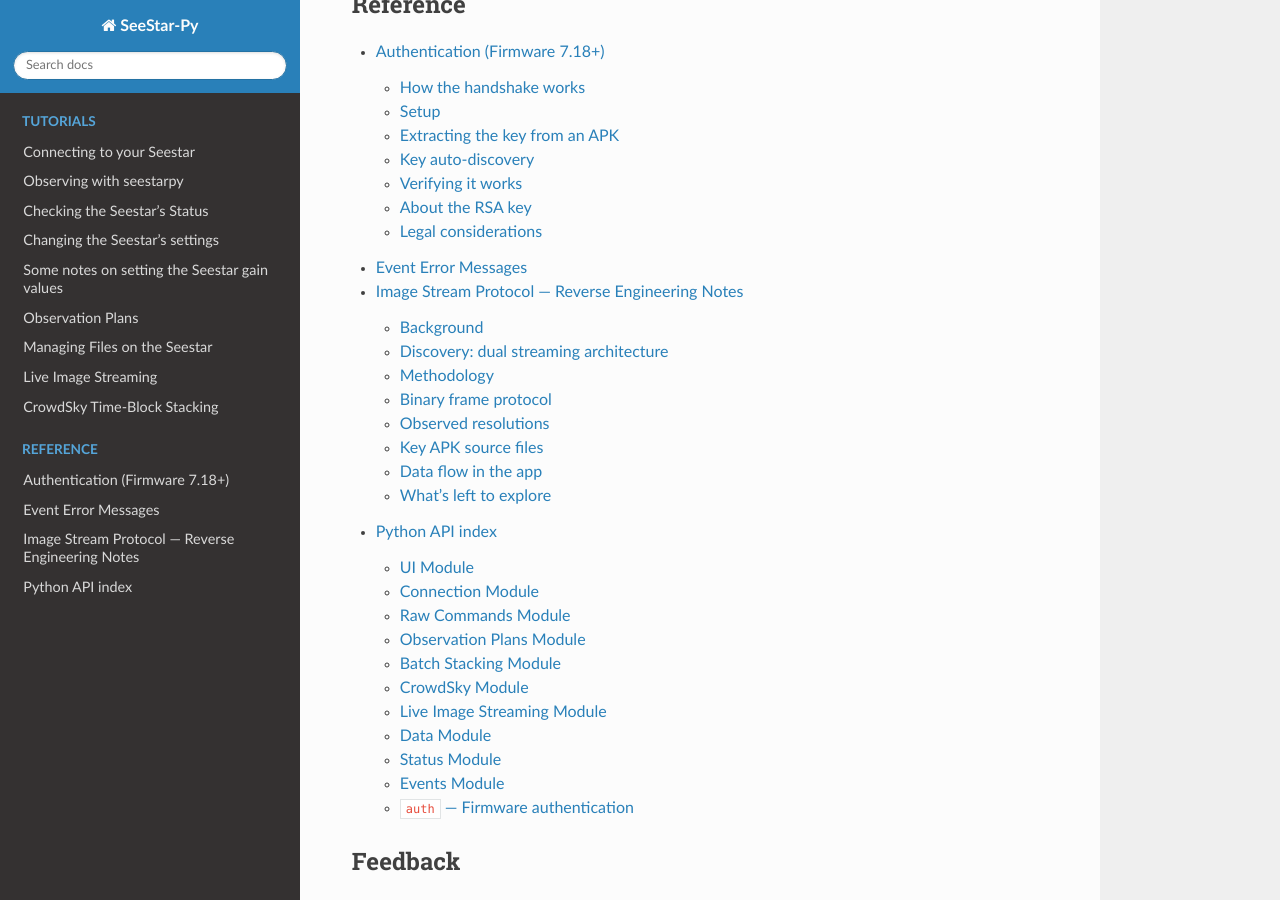
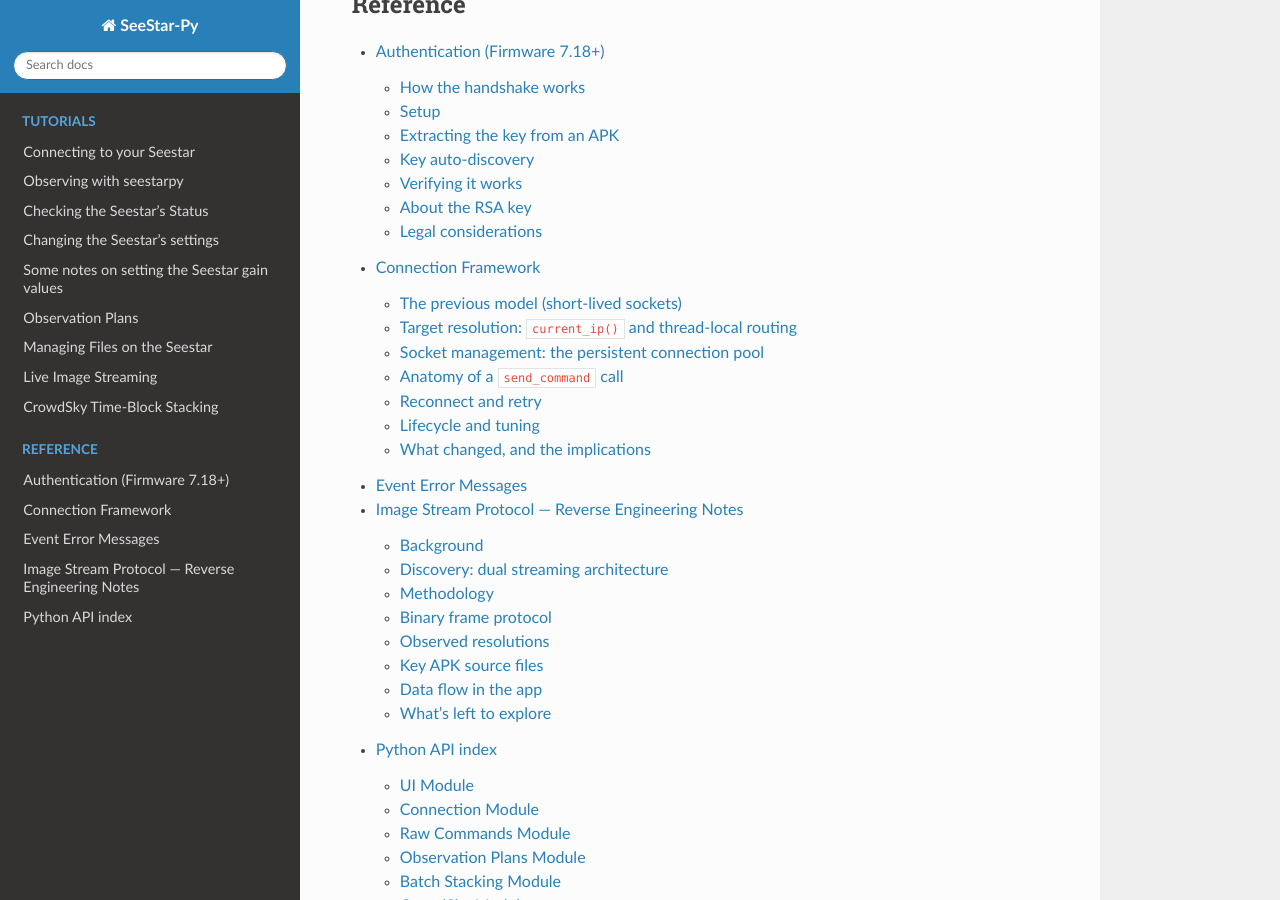
Before and after one commit to astronomyk/seestarpy, a Sphinx documentation site: the page built from docs/index.rst, in a window 1280 px wide and 900 px high, scrolled down 3773 px. Built offline with Sphinx 7.4.7 and the Read the Docs theme 3.1.0, drawn with Linux system fonts in a browser that asks for light colours; part of the change alters nothing that is shown.

Commit message:
docs: add Connection Framework reference page
Document the persistent, authenticated connection pool and per-thread IP
routing introduced on the connection/session branch: how send_command
resolves the target via current_ip(), how multiple_ips sets a thread-local
scope (no DEFAULT_IP race) and nested calls inherit it, the _Connection
reuse + reconnect/retry behaviour, lifecycle (close_connections, atexit,
PERSIST_CONNECTIONS), and the behavioural differences from the old
short-lived-socket model. Wired into the Reference toctree.

Co-Authored-By: Claude Opus 4.8 (1M context) <noreply@anthropic.com>

```diff
--- a/docs/index.rst
+++ b/docs/index.rst
@@ -151,6 +151,7 @@ Contents
    :caption: Reference
 
    info/authentication
+   info/connection_framework
    info/errors
    info/image_stream_protocol
    api/api_index
--- /dev/null
+++ b/docs/info/connection_framework.rst
@@ -0,0 +1,230 @@
+Connection Framework
+====================
+
+This page explains how seestarpy talks to a Seestar under the hood: how a
+command is routed to the right telescope, and how the underlying TCP socket
+is opened, authenticated, reused and recovered.  Most users never need this
+--- :func:`~seestarpy.connection.send_command` and the high-level API "just
+work" --- but it matters if you control **multiple Seestars**, run **long
+polling loops** (e.g. :func:`~seestarpy.crowdsky.stack_blocks`), or are
+debugging connection behaviour.
+
+There are two independent mechanisms: **how the target IP is chosen**
+(per-thread routing) and **how the socket is managed** (a persistent,
+authenticated connection pool).
+
+
+The previous model (short-lived sockets)
+----------------------------------------
+
+Historically every JSON-RPC command was a complete, throwaway TCP session:
+
+.. code-block:: text
+
+   send_command(params):
+       open a brand-new socket to DEFAULT_IP:4700
+       if a key is configured: run the full RSA auth handshake
+       send the command
+       read \r\n frames until the reply id matches (skipping events)
+       close the socket
+
+This had two structural problems:
+
+1. **Re-authentication on every call.**  Firmware 7.18+ verifies a client
+   *per TCP connection*.  Because each command opened a fresh socket, it
+   re-ran the full handshake (``get_verify_str`` -> sign -> ``verify_client``
+   -> ``pi_is_verified``, 3 round-trips plus an RSA signature) every single
+   time.  A stacking poll loop --- one status query every few seconds for an
+   hour --- meant well over a thousand handshakes.
+
+2. **Routing through a mutable global.**  ``send_command`` read the module
+   global :data:`~seestarpy.connection.DEFAULT_IP`.  To target a specific
+   scope, :func:`~seestarpy.connection.multiple_ips` *reassigned that global*
+   inside each worker thread.  With two scopes running in parallel, one
+   worker could overwrite the global out from under another --- so a command
+   could land on the wrong telescope.
+
+
+Target resolution: ``current_ip()`` and thread-local routing
+------------------------------------------------------------
+
+Routing no longer touches the global.  The target host is resolved at call
+time by :func:`~seestarpy.connection.current_ip`:
+
+.. code-block:: python
+
+   _active = threading.local()
+
+   def current_ip():
+       return getattr(_active, "ip", None) or DEFAULT_IP
+
+- :data:`~seestarpy.connection.DEFAULT_IP` is still the single-scope default,
+  but it is **never mutated for routing** anymore.
+- :func:`~seestarpy.connection.multiple_ips` sets ``_active.ip`` on each
+  worker **thread**, runs the wrapped function, and clears it afterwards:
+
+  .. code-block:: python
+
+     def call_with_ip(ip):
+         _active.ip = ip
+         try:
+             return func(*args, **kwargs)
+         finally:
+             _active.ip = None        # don't leak into a reused pool thread
+
+Because :class:`threading.local` is per-thread, two workers targeting
+different scopes can never observe each other's IP --- the race is gone by
+construction.
+
+**Nested decorated calls inherit the scope.**  When a decorated function is
+called *without* an ``ips=`` argument, the wrapper reuses the current
+thread's ``_active.ip``.  So ``stack_blocks(ips=2)`` runs on a worker whose
+active IP is Seestar 2, and every ``set_batch_stack_setting`` /
+``data.list_folder_contents`` it calls internally resolves to that same
+Seestar instead of snapping back to :data:`DEFAULT_IP`.
+
+The SMB and HTTP paths follow the same routing: ``data._connect_smb``,
+``data._build_http_url`` and ``crowdsky._read_fits_ra_dec`` all resolve their
+host via :func:`current_ip` so file listings, downloads and FITS-header reads
+address the same Seestar as the JSON-RPC commands.
+
+
+Socket management: the persistent connection pool
+-------------------------------------------------
+
+There is now **one long-lived connection per Seestar IP**, created on first
+use and reused thereafter:
+
+.. code-block:: python
+
+   _connections = {}                 # ip -> _Connection
+   _connections_lock = threading.Lock()
+
+   def send_command(params):
+       return _get_connection(current_ip()).send(params)
+
+Each ``_Connection`` holds:
+
+- ``_sock`` --- the live socket (or ``None`` if not yet/no longer connected),
+- ``_buf`` --- a receive buffer that **persists between calls**,
+- ``_lock`` --- a per-connection lock, so a single socket is never used by
+  two threads at once.
+
+The RSA handshake (firmware 7.18+) runs **once when the socket is opened**,
+not once per command.
+
+
+Anatomy of a ``send_command`` call
+----------------------------------
+
+1. :func:`current_ip` picks the target (thread-local override, else
+   :data:`DEFAULT_IP`).
+2. ``_get_connection(ip)`` returns the pooled ``_Connection`` for that IP,
+   creating it once under the pool lock.
+3. ``_Connection.send(params)`` acquires the **per-connection lock**, then
+   makes up to **two attempts**:
+
+   a. If there is no live socket, ``_connect()`` opens one, applies a 10 s
+      timeout, and --- only if a key is configured --- runs the RSA
+      handshake **once for the lifetime of this socket**.
+   b. The command ``{"id": 1, "verify": true, **params}`` is written, and
+      ``\r\n``-terminated frames are read until one carries ``id == 1``.
+      Any frame that isn't our reply (the device interleaves ``PiStatus`` /
+      ``temp`` events on the same socket) is skipped.  The matched reply dict
+      is returned.
+4. The parsed JSON-RPC response dict is returned to the caller.
+
+Because ``_buf`` persists, bytes that arrive after a matched reply (typically
+the start of an event frame) carry into the next call and are skipped there.
+Over a long idle gap the device's events accumulate in the socket buffer and
+are drained on the next ``send``.
+
+
+Reconnect and retry
+-------------------
+
+A dropped or half-open socket surfaces as an empty ``recv()`` (raised as
+:class:`ConnectionError`) or an :class:`OSError` (including
+:class:`socket.timeout`, since the read timeout is 10 s).  ``send`` catches
+these, discards the dead socket, and **retries once** --- which reconnects
+and re-authenticates on a fresh socket.  If the second attempt also fails it
+raises:
+
+.. code-block:: text
+
+   ConnectionError: send_command to <ip> failed after reconnect: <cause>
+
+.. note::
+
+   This is a behavioural change from the old model.  On an unrecoverable
+   failure ``send_command`` now **raises** :class:`ConnectionError` rather
+   than returning an empty string.  The in-tree callers (which read
+   ``.get(...)`` off the response dict) are unaffected, but downstream code
+   that silently tolerated an empty return will now see an exception.
+
+
+Lifecycle and tuning
+--------------------
+
+- :func:`~seestarpy.connection.close_connections` closes every pooled socket
+  and clears the pool; the next command transparently reconnects.  It is
+  registered with :mod:`atexit`, and you can call it yourself to force a
+  clean slate (e.g. after changing the auth key, or to release sockets in a
+  long-running process).
+- :data:`~seestarpy.connection.PERSIST_CONNECTIONS` (default ``True``) is the
+  global on/off switch.  Set it to ``False`` to close the socket after every
+  command, reproducing the old short-lived-socket behaviour.
+
+  .. code-block:: python
+
+     from seestarpy import connection
+     connection.PERSIST_CONNECTIONS = False   # opt back out of pooling
+
+
+What changed, and the implications
+----------------------------------
+
+.. list-table::
+   :header-rows: 1
+   :widths: 30 35 35
+
+   * - Aspect
+     - Previous
+     - Current
+   * - Sockets
+     - New socket per command
+     - One reused socket per IP
+   * - Auth handshakes
+     - Once **per command**
+     - Once **per connection**
+   * - IP routing
+     - Mutated global ``DEFAULT_IP`` (racy)
+     - Per-thread ``current_ip()`` (race-free)
+   * - Dropped socket
+     - n/a (always fresh)
+     - Auto-reconnect + retry once
+   * - Concurrency to one IP
+     - Fully parallel (separate sockets)
+     - Serialised by the per-connection lock
+   * - Unrecoverable failure
+     - Could return ``""``
+     - Raises :class:`ConnectionError`
+
+A few consequences worth keeping in mind:
+
+- **Calls to the same Seestar are serialised** by the per-connection lock.
+  This is correct --- a single socket cannot safely carry interleaved
+  request/reply streams --- and matches the real workload (per-scope work is
+  sequential).  **Cross-scope** concurrency is unaffected: different IPs use
+  different connections and still run fully in parallel via
+  :func:`multiple_ips`.
+
+- **The event listener is independent.**  :mod:`seestarpy.events` keeps its
+  own separate connection on port 4700.  The Seestar accepts multiple
+  simultaneous TCP connections, so the command pool and the event stream do
+  not interfere with each other.
+
+- **Long polling loops are dramatically cheaper.**  A full
+  :func:`~seestarpy.crowdsky.stack_blocks` run now authenticates once and
+  reuses the socket across every progress poll, instead of opening and
+  authenticating a new socket on each poll.
```
